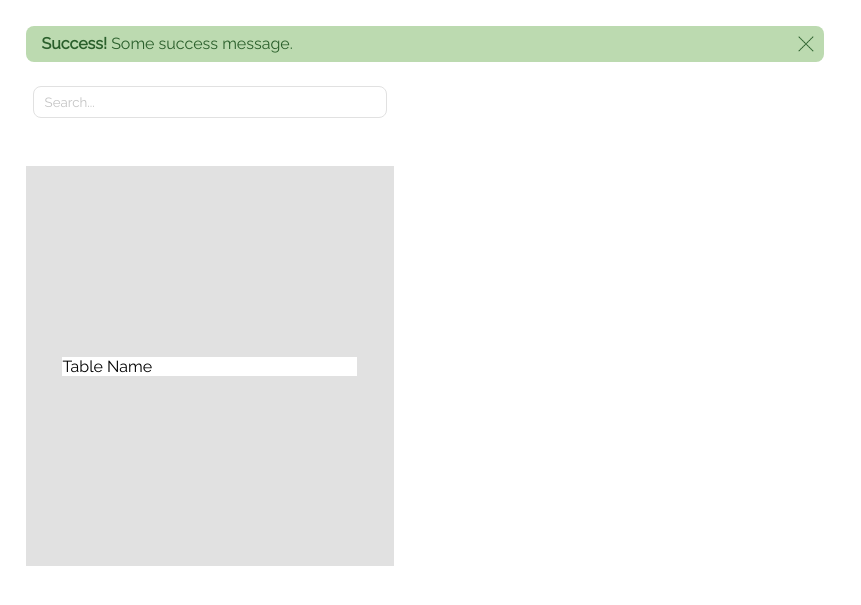
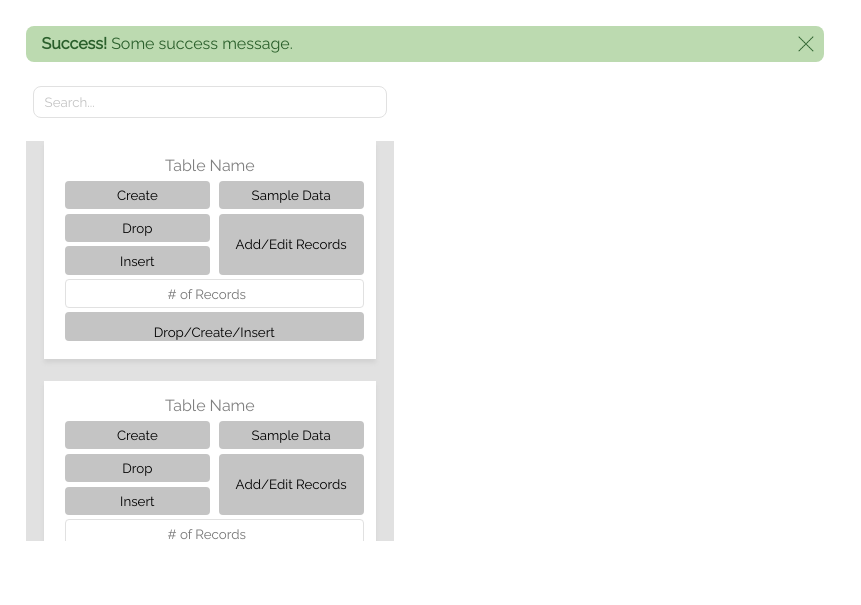
Before and after one commit to RussellMoore1987/open-source-project, a PHP site: page /open_source_project/private/layouts/devtoolkit/devtoolkit.layout.php in a window 1280 px wide. Shown: the top 605 px of the page, without its empty margins (0-861 px from the left). Run offline with PHP 8.4, Linux system fonts and the light colour scheme.

Commit message:
Added more to the html page

```diff
--- a/private/layouts/devtoolkit/devtoolkit.layout.php
+++ b/private/layouts/devtoolkit/devtoolkit.layout.php
@@ -33,7 +33,39 @@
         <div class="card-container">
             <div class="card">
                 <div class="card-title">Table Name</div>
-                <div class="buttons"></div>
+                <form class="buttons-container">
+                    <button class="create-button" type="button">Create</button>
+                    <button class="sample-button" type="button">Sample Data</button>
+                    <button class="drop-button" type="button">Drop</button>
+                    <button class="edit-button" type="button">Add/Edit Records</button>
+                    <button class="insert-button" type="button">Insert</button>
+                    <input class="number-records" type="number" placeholder="# of Records">
+                    <button class="all-button" type="button">Drop/Create/Insert</button>
+                </form>
+            </div>
+            <div class="card">
+                <div class="card-title">Table Name</div>
+                <form class="buttons-container">
+                    <button class="create-button" type="button">Create</button>
+                    <button class="sample-button" type="button">Sample Data</button>
+                    <button class="drop-button" type="button">Drop</button>
+                    <button class="edit-button" type="button">Add/Edit Records</button>
+                    <button class="insert-button" type="button">Insert</button>
+                    <input class="number-records" type="number" placeholder="# of Records">
+                    <button class="all-button" type="button">Drop/Create/Insert</button>
+                </form>
+            </div>
+            <div class="card">
+                <div class="card-title">Table Name</div>
+                <form class="buttons-container">
+                    <button class="create-button" type="button">Create</button>
+                    <button class="sample-button" type="button">Sample Data</button>
+                    <button class="drop-button" type="button">Drop</button>
+                    <button class="edit-button" type="button">Add/Edit Records</button>
+                    <button class="insert-button" type="button">Insert</button>
+                    <input class="number-records" type="number" placeholder="# of Records">
+                    <button class="all-button" type="button">Drop/Create/Insert</button>
+                </form>
             </div>
         </div>
         <div class="main-card-container">
--- a/private/layouts/devtoolkit/devtoolkitstyles.css
+++ b/private/layouts/devtoolkit/devtoolkitstyles.css
@@ -12,6 +12,7 @@ Lighter Grey Fill: #C4C4C4
 Light Grey Wording: #7F7F7F
 Medium grey Wording: #A2A2A2
 Medium Grey Scroll Bar: #7E7E7E
+Light Shadow: #383838
 
 */
 
@@ -68,7 +69,7 @@ body {
 
 .search-container {
     width: 100%;
-    min-height: 80px;
+    min-height: 55px;
     box-shadow: 0 8px 4px -4px #E1E1E1;
     padding: 0 2%;
 }
@@ -96,12 +97,98 @@ body {
     justify-content: space-around;
     align-items: center;
     min-height: 400px;
+    max-height: 400px;
+    overflow-y: scroll;
     z-index: -1;
+    margin-bottom: 6%;
+}
+
+/* TODO: Move scrollbar rules to global styles */
+.card-container::-webkit-scrollbar {
+    background: #C4C4C4;
+    border-radius: 60px;
+}
+
+.card-container::-webkit-scrollbar-button {
+    display: hidden;
+}
+
+.card-container::-webkit-scrollbar-track {
+    display: hidden;
+}
+
+.card-container::-webkit-scrollbar:hover {
+    background: #7E7E7E;
 }
 
 .card {
-    width: 80%;
+    width: 90%;
     background-color: white;
+    text-align: center;
+    padding: 4%;
+    padding-bottom: 8%;
+    margin-bottom: 6%;
+    color: #7F7F7F;
+    box-shadow: 0 4px 4px lightgray;
+}
+
+.buttons-container {
+    display: grid;
+    grid-template-columns: 50% 50%;
+    grid-template-rows: 20% 20% 20% 20% 20%;
+    grid-row-gap: 3%;
+    grid-column-gap: 3%;
+    grid-template-areas:
+    "create sample"
+    "drop edit"
+    "insert edit"
+    "input input"
+    "all all";
+    padding: 2%;
+}
+
+.buttons-container button {
+    border-radius: 4px;
+    background-color: #C4C4C4;
+    border: none;
+    padding: 4% 10%;
+    text-align: center;
+    vertical-align: middle;
+}
+
+.create-button {
+    grid-area: create;
+}
+
+.sample-button {
+    grid-area: sample;
+}
+
+.drop-button {
+    grid-area: drop;
+}
+
+.edit-button {
+    grid-area: edit;
+}
+
+.insert-button {
+    grid-area: insert;
+}
+
+.number-records {
+    grid-area: input;
+    text-align: center;
+    border-style: solid;
+    border-radius: 4px;
+    border-width: 1.5px;
+    border-color: #E1E1E1;
+    color: #A2A2A2;
+}
+
+.all-button {
+    grid-area: all;
+    padding: 2% 2%;
 }
 
 /* Table Forms Styles */
--- a/private/traits/devToolkit.trait.php
+++ b/private/traits/devToolkit.trait.php
@@ -111,7 +111,7 @@ trait DevToolKit {
         }
 
         // Add the database engine for the table
-        $sql .= ") ENGINE={static::$tableTemplate['engine']}";
+        $sql .= ") ENGINE= " . static::$tableTemplate['engine'];
 
         // Execute the query
         $result = self::$database->query($sql);
```
